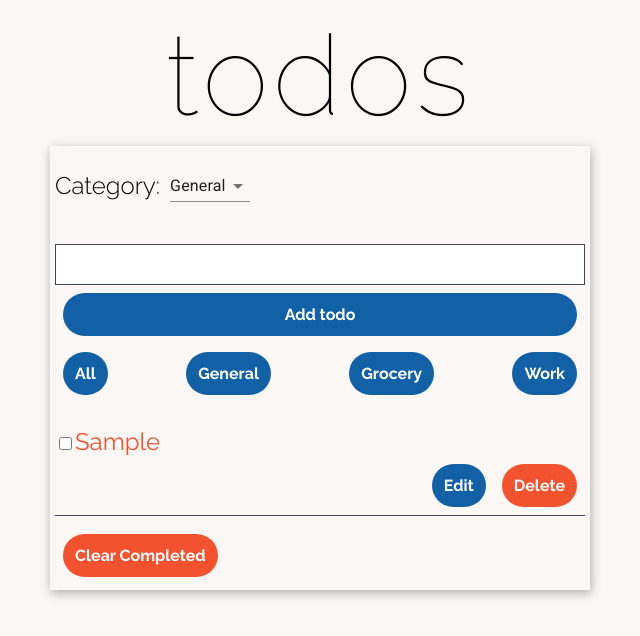
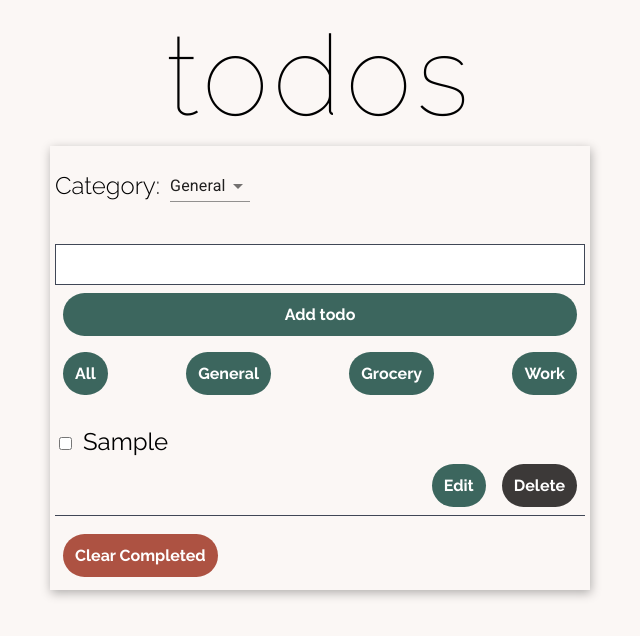
Before and after one commit to aarondevon/todo-with-redux, a React (Create React App) app: page / in a window 1280 px wide. Both pictures are taken after typing "Sample" into the empty fields and a click on the button "Add todo". Shown: the top 636 px of the page, without its empty margins (320-960 px from the left). Built offline with nearby package versions, Linux system fonts and the light colour scheme.

Commit message:
Update styles

```diff
--- a/src/components/ClearCompleted/ClearCompleted.scss
+++ b/src/components/ClearCompleted/ClearCompleted.scss
@@ -1,3 +1,3 @@
 .button.clear-completed {
-  background-color: #f2522e;
+  background-color: #ad5242;
 }
--- a/src/components/TodoItem/TodoItem.scss
+++ b/src/components/TodoItem/TodoItem.scss
@@ -15,19 +15,23 @@
   border: 1px solid #404756;
 }
 #todo-text {
-  color: #f2522e;
+  color: #000;
   flex-grow: 2;
   font-size: 1.5rem;
   margin-bottom: 0;
   &.completed {
-    color: #1d857f;
+    color: #c4c0be;
     text-decoration: line-through;
   }
 }
 
+.todo-text {
+  padding-left: 0.5rem;
+}
+
 input#checkbox {
-  width: 1.5rem;
-  height: 1.5rem;
+  width: 2.25rem;
+  height: 2.25rem;
 }
 
 .edit-delete-container {
--- a/src/components/TodoItem/TodoItem.tsx
+++ b/src/components/TodoItem/TodoItem.tsx
@@ -34,7 +34,7 @@ class TodoItem extends React.Component<TodoItemProps, todoItemState> {
 
           <input type="checkbox" id={`${this.props.todo.getCompleted()}`} checked={this.props.isCompleted}
                  onChange={(event) => this.handleCompleteTodo(event)}/>
-          {this.props.todo.getText()}
+          <span className="todo-text">{this.props.todo.getText()}</span>
         </p>
           <div className="edit-delete-container">
             <button className="button edit" onClick={() => this.props.onEdit(this.props.todo.getId())}>Edit</button>
--- a/src/styles/components/_button.scss
+++ b/src/styles/components/_button.scss
@@ -1,5 +1,5 @@
 .button {
-  background-color: #1261a6;
+  background-color: #3c665e;
   border: none;
   border-radius: 30px;
   color: #fff;
@@ -10,5 +10,5 @@
 }
 
 .delete {
-  background: #f2522e;
+  background: #3c3938;
 }
```
